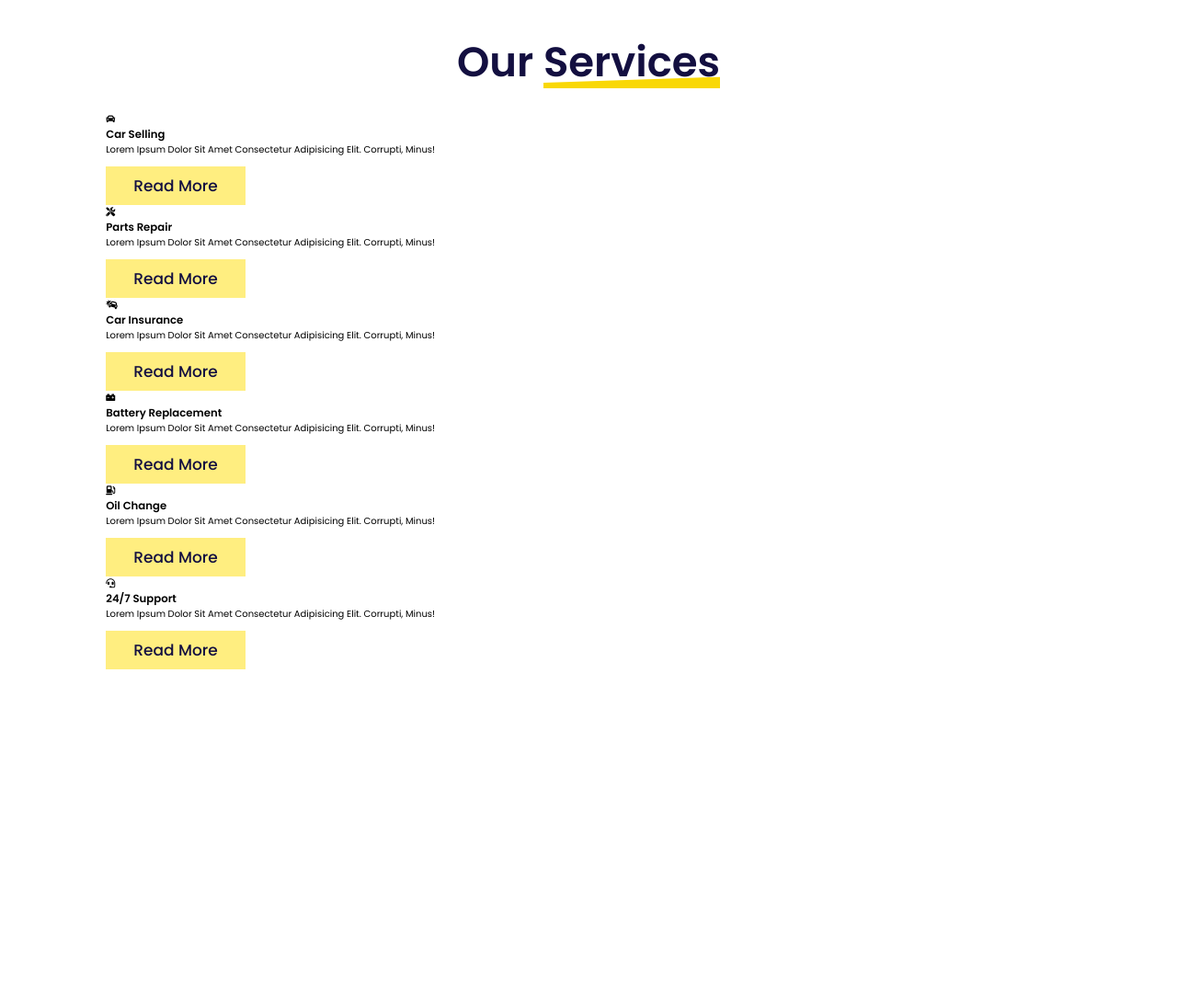
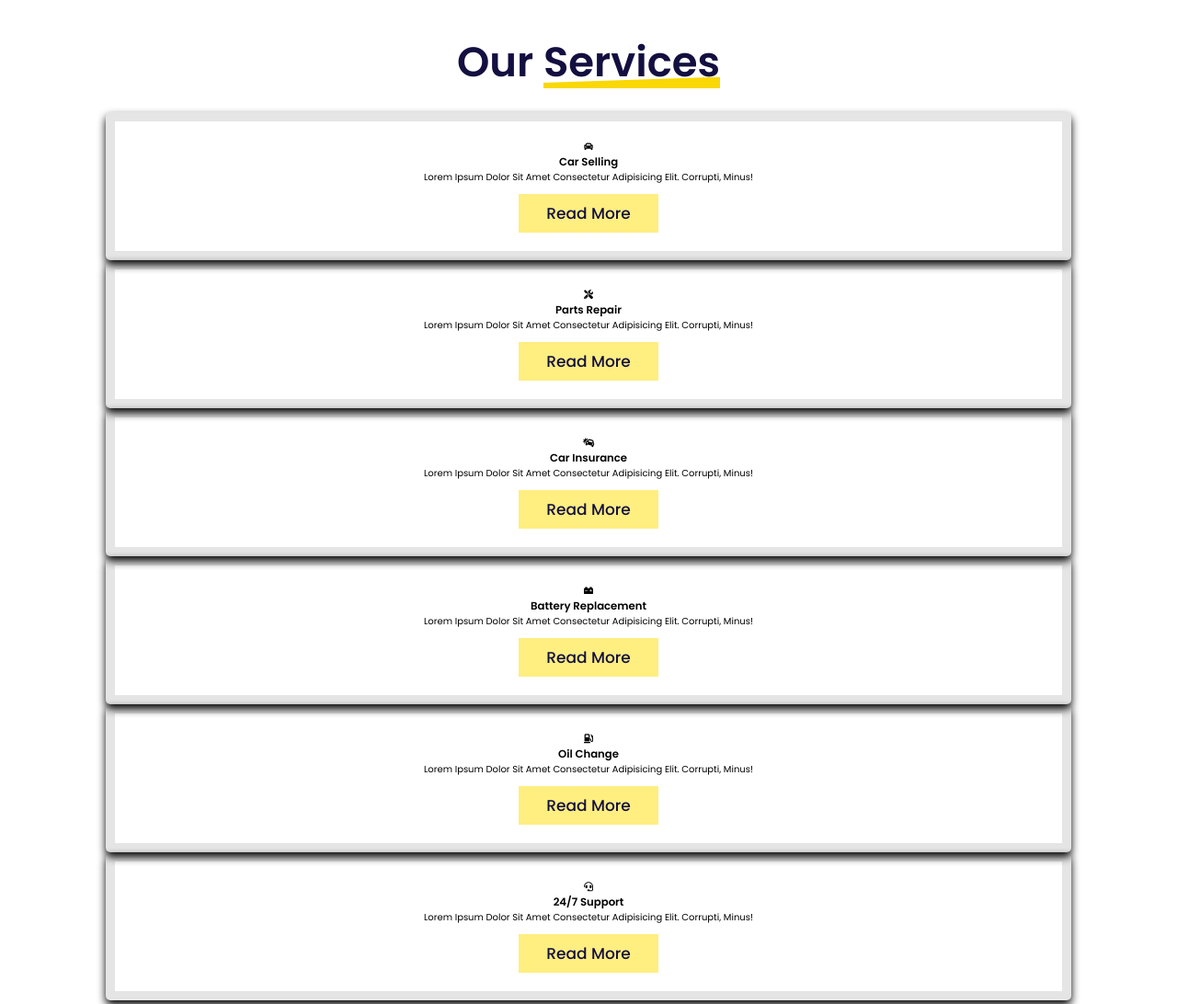
Before and after one commit to Anike-Sobe/car-selling-website, a plain HTML site: page index.html in a window 1280 px wide. Shown: the part 1800-2892 px from the top of the page at 92% size. Drawn offline with nearby package versions, Linux system fonts and the light colour scheme.

Commit message:
started writing the styling for the service section.

```diff
--- a/style.css
+++ b/style.css
@@ -363,6 +363,20 @@ body {
     background: var(--yellow);
 }
 
+.services .box-container {
+    display: grid;
+    grid-template-columns: repeat(auto-fit, minmax(30rem, 1fr));
+    gap: 1.5rem;
+}
+
+.services .box-container .box {
+    text-align: center;
+    padding: 2rem;
+    border-radius: .5rem;
+    box-shadow: var(--box-shadow);
+    border: var(--border);
+}
+
 
 
 
```
